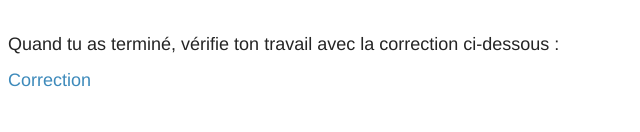
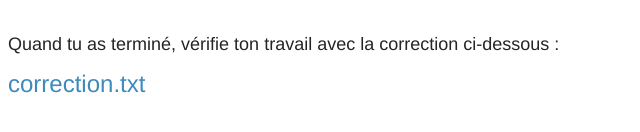
Before and after one commit to RamassamyM/indentation-exo, a plain HTML site: page index.html in a window 1280 px wide. Shown: the part 356-488 px from the top of the page, 0-640 px from the left. Drawn offline with Linux system fonts and the light colour scheme.

Commit message:
Update index.html

```diff
--- a/index.html
+++ b/index.html
@@ -15,7 +15,7 @@
   <h2>4) Copie colle le contenu du fichier code.txt dans ton fichier index.html</h2>
   <h2>5) Présente correctement le code en ajoutant la bonne indentation avec des tabulations.</br>Aide-toi du cours si besoin.</br></h2>
   <a href="/indentation-exo/code.txt" target="_blank">code.txt</a>
-  <h2> </br> Quand tu as terminé, vérifie ton travail avec la correction ci-dessous : <h2>
-  <a href="/indentation-exo/correction.txt" target="_blank">Correction</a>
+  <h2> </br> Quand tu as terminé, vérifie ton travail avec la correction ci-dessous : </h2>
+  <a href="/indentation-exo/correction.txt" target="_blank">correction.txt</a>
 </body>
 </html>
```
